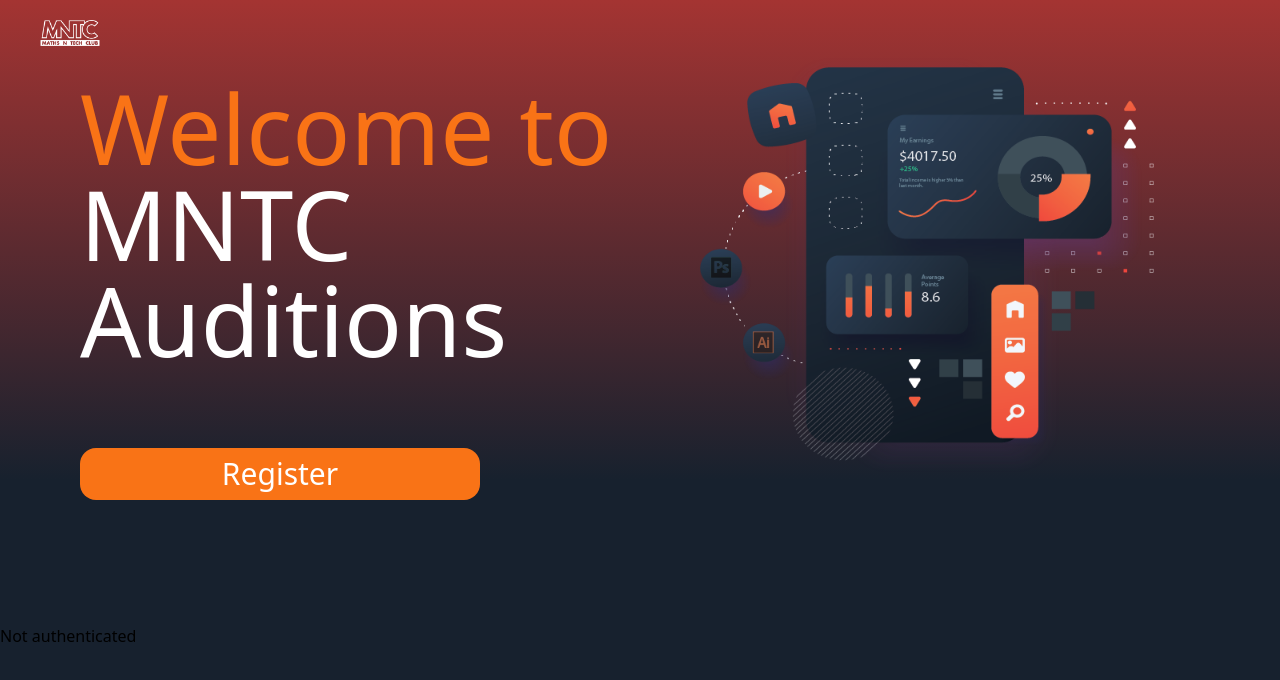
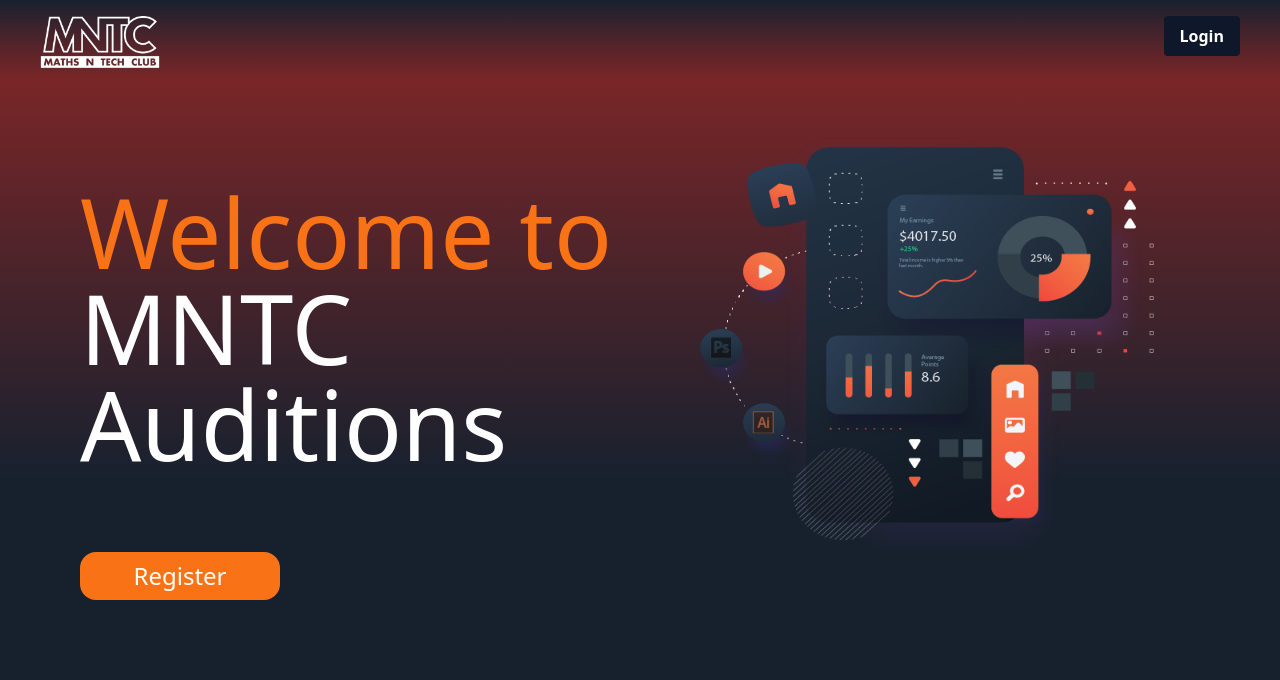
Before and after one commit to SaraswatSahoo/Auditiontc, a Next.js app: page / in a window 1280 px wide. Shown: the top 680 px of the page. Built offline with nearby package versions, Linux system fonts and the light colour scheme; no server answers.

Commit message:
ui changed

```diff
--- a/components/Navbar.tsx
+++ b/components/Navbar.tsx
@@ -1,20 +1,49 @@
-import { signOut, useSession } from "next-auth/react";
+import { signIn, signOut, useSession } from "next-auth/react";
+import Image from "next/image";
 
 export default function Navbar() {
   const { data: session, status } = useSession();
   if (status === "unauthenticated" || status === "loading") {
-    return <p>Not authenticated</p>;
+    return (
+      <>
+      <div className='h-20 w-full bg-gradient-to-b from-[#17212e] to-100% '>
+      <div className='absolute left-10 mt-4 '>
+          <Image src='/mntc.png' alt='logo'  width={120} height={60} />
+        </div>
+        <div className='mt-4 text-white  absolute right-10 '>
+
+
+        <button
+          className=' bg-slate-900 hover:bg-blue-700 text-white font-bold py-2 px-4 rounded ml-10'
+          onClick={() => {
+            signIn("google", { callbackUrl: "/" });
+          }}
+        >
+          Login
+        </button>
+        </div>
+
+      </div>
+    </>
+    )
   }
   return (
     <>
-      <div className='h-10 w-full bg-gray-400'>
+      <div className='h-20 w-full bg-gradient-to-b from-[#17212e] to-100% '>
+      <div className='absolute left-10 mt-4 '>
+          <Image src='/mntc.png' alt='logo'  width={120} height={60} />
+        </div>
+        <div className='mt-4 text-white  absolute right-10 '>
+
         {session?.user.email}
         <button
-          className='bg-blue-500 hover:bg-blue-700 text-white font-bold py-2 px-4 rounded ml-10'
+          className=' bg-slate-900 hover:bg-blue-700 text-white font-bold py-2 px-4 rounded ml-10'
           onClick={() => signOut()}
         >
           Signout
         </button>
+        </div>
+
       </div>
     </>
   );
--- a/package.json
+++ b/package.json
@@ -11,7 +11,7 @@
   "dependencies": {
     "axios": "^1.6.5",
     "mongoose": "^8.0.3",
-    "next": "14.0.4",
+    "next": "^14.0.4",
     "next-auth": "^4.24.5",
     "react": "^18",
     "react-dom": "^18",
--- a/pages/_app.tsx
+++ b/pages/_app.tsx
@@ -28,9 +28,10 @@ export default function App({
 
   return (
     <SessionProvider session={session}>
+      <Navbar />
       <ToastContainer />
       <Component {...pageProps} />
-      <Navbar />
+
     </SessionProvider>
   );
 }
--- a/pages/index.tsx
+++ b/pages/index.tsx
@@ -7,10 +7,8 @@ export default function Index() {
   return (
     <>
       <div className='py-20 px-20 flex relative '>
-        <div className='absolute left-10 top-5'>
-          <Image src='/mntc.png' alt='logo' width={60} height={60} />
-        </div>
-        <div className='flex flex-col flex-1 gap-20'>
+
+        <div className='flex flex-col justify-center flex-1 gap-20'>
           <p className='text-white text-8xl'>
             {" "}
             <span className='text-orange-500 block'>Welcome to </span>
@@ -22,9 +20,9 @@ export default function Index() {
               onClick={() => {
                 signIn("google", { callbackUrl: "/" });
               }}
-              className='px-6 py-2 bg-orange-500 hover:bg-orange-600 hoverEffect rounded-2xl w-full'
+              className='px-6 py-2 bg-orange-500 hover:bg-orange-600 hoverEffect rounded-2xl w-1/2'
             >
-              <span className='text-white text-3xl'> Register</span>
+              <span className='text-white text-2xl'> Register</span>
             </button>
           </div>
         </div>
--- a/pages/registration.tsx
+++ b/pages/registration.tsx
@@ -26,12 +26,12 @@ export default function Registration() {
   });
   const fieldClassName = "flex gap-10 items-center";
   const titleClassName =
-    "uppercase font-semibold text-white font-extrabold text-3xl w-80";
+    "uppercase  text-white py-2 font-serif text-2xl w-80";
   const inputClassName =
-    "focus:outline-none px-4 py-2 mt-2 rounded-xl bg-white bg-opacity-5 text-white inputShadow w-full h-[4.5rem] placeholder:text-white";
+    "focus:outline-none px-4 py-2 mt-2 rounded-xl bg-white bg-opacity-5 text-white inputShadow w-full h-[3.5rem] placeholder:text-white";
   return (
-    <>
-      <div className='mx-60 my-10 backdrop-brightness-125 pl-40 pt-5 pr-8 rounded-xl'>
+    <div className='flex justify-center'>
+      <div className=' w-1/2 mt-20 backdrop-brightness-125 pl-40 pt-5 pr-8 rounded-xl'>
         <form onSubmit={submitHandler} className='flex flex-col gap-4'>
           {/* Name */}
           <div className={fieldClassName}>
@@ -141,14 +141,14 @@ export default function Registration() {
           <button
             disabled={loading}
             type='submit'
-            className='bg-stone-600 text-white rounded-xl capitalize font-extrabold w-40 self-center center text-xl my-6 py-2'
+            className='bg-neutral-500/[.06] text-white rounded-l capitalize font-extrabold w-40 self-center center text-xl my-6 py-2'
           >
             {loading && Spinner({ size: "w-8 h-8" })}
             {!loading && <p>Next</p>}
           </button>
         </form>
       </div>
-    </>
+    </div>
   );
   function changeHandler(
     e:
--- a/styles/globals.css
+++ b/styles/globals.css
@@ -3,7 +3,7 @@
 @tailwind utilities;
 
 body {
-  @apply bg-gradient-to-b from-[#a43432] to-[#17212e] to-60% h-screen overflow-hidden;
+  @apply bg-gradient-to-b from-[#8D2726] to-[#17212e] to-60% h-screen overflow-hidden;
 }
 
 .hoverEffect {
```
Also changed, not shown: 1 other file (tests, documents, lock files or other folders).
